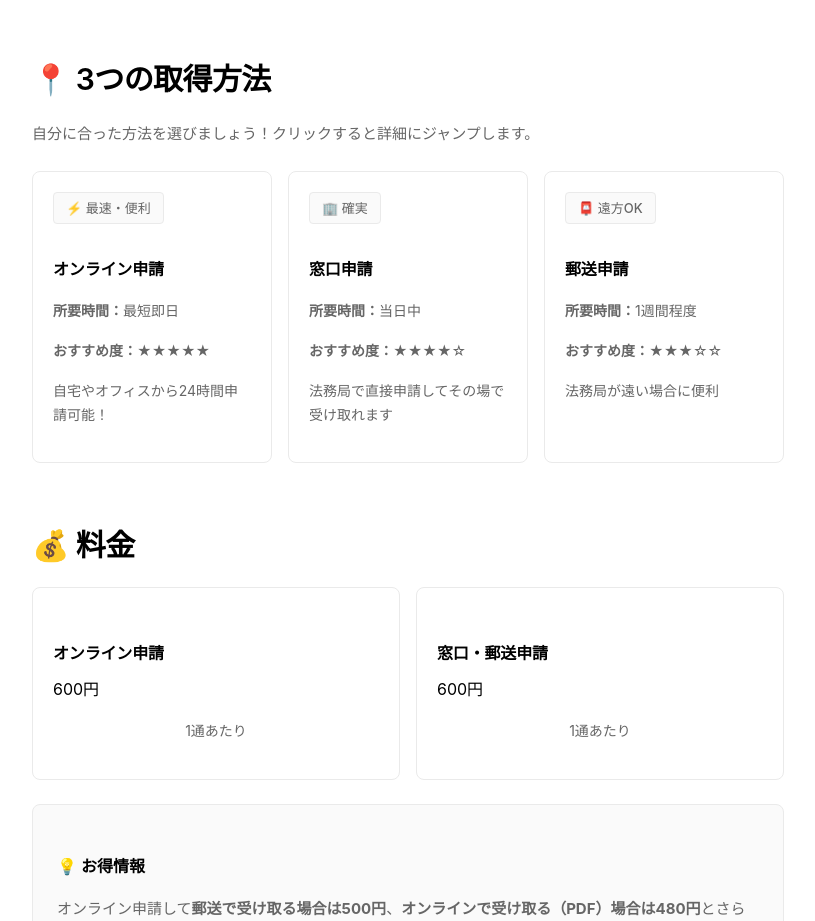
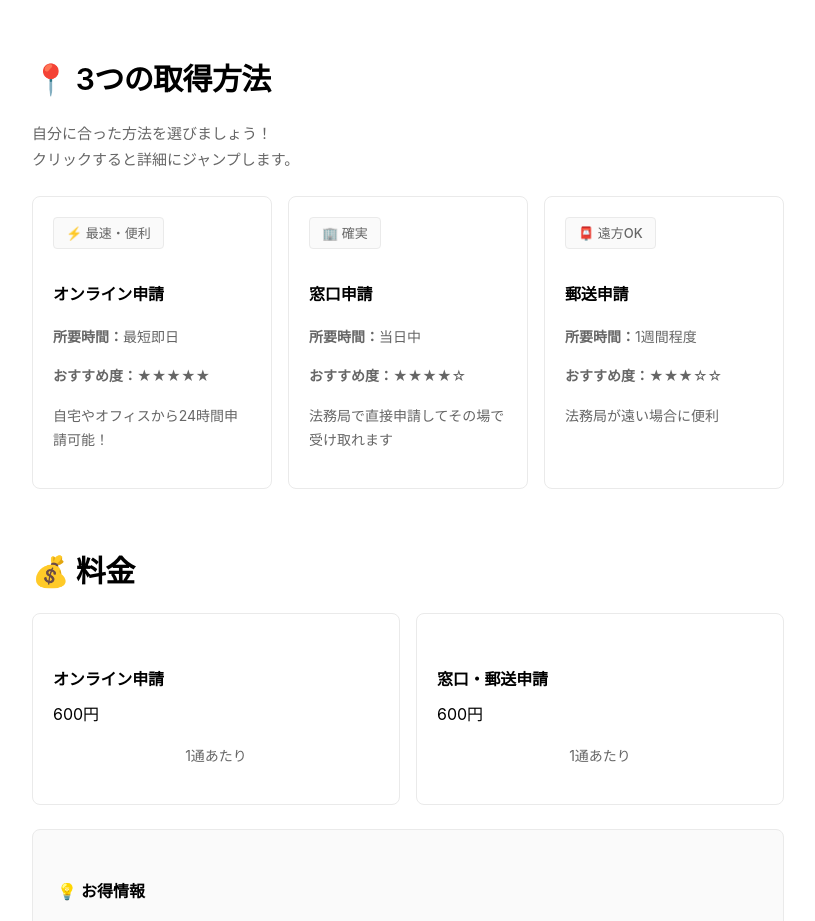
Before and after one commit to mugen-creator/ithojo, a plain HTML site: page registration-certificate.html in a window 1280 px wide. Shown: the part 844-1765 px from the top of the page, without its empty margins (232-1047 px from the left). Drawn offline with Linux system fonts and the light colour scheme.

Commit message:
「自分に合った方法を選びましょう！」の後に改行を追加
- tax-certificate.html: 76行目
- registration-certificate.html: 59行目

読みやすさを向上させました。

```diff
--- a/registration-certificate.html
+++ b/registration-certificate.html
@@ -56,7 +56,7 @@
 
                 <div class="section">
                     <h2>📍 3つの取得方法</h2>
-                    <p>自分に合った方法を選びましょう！クリックすると詳細にジャンプします。<br></p>
+                    <p>自分に合った方法を選びましょう！<br>クリックすると詳細にジャンプします。<br></p>
 
                     <div class="card-grid">
                         <div class="card border-primary" style="cursor: pointer;" onclick="scrollToSection('method-online-rireki')">
```
Also changed, not shown: tax-certificate.html (+1 -1 lines).
